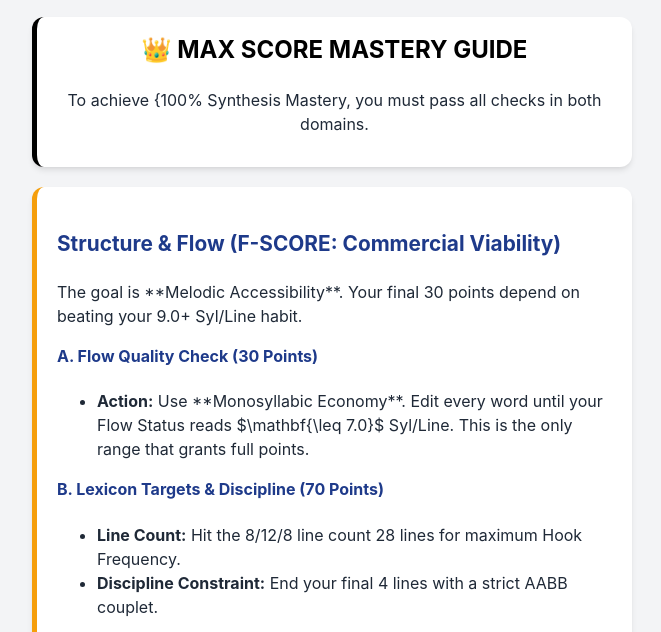
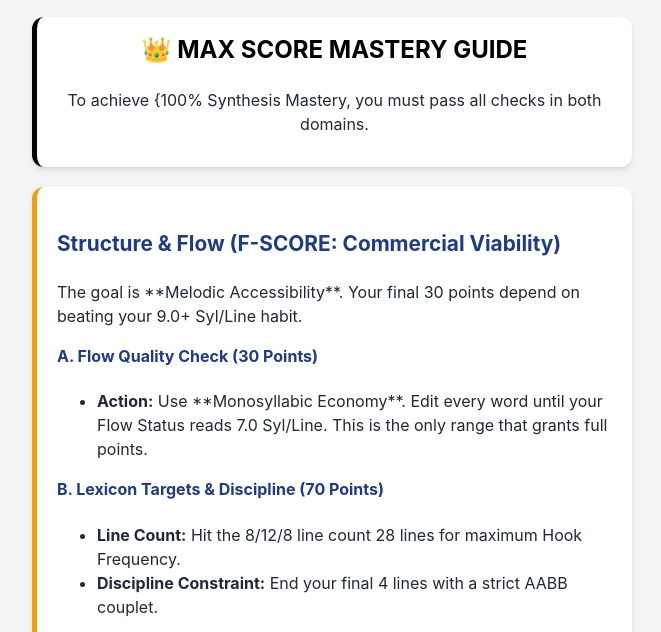
Before and after one commit to ubseoul/archangel, a plain HTML site: page index.html in a window 1280 px wide. Shown: the part 139-771 px from the top of the page, without its empty margins (308-969 px from the left). Drawn offline with Linux system fonts and the light colour scheme.

Commit message:
Update index.html

```diff
--- a/index.html
+++ b/index.html
@@ -67,7 +67,7 @@
 
                 <h4 style="color: var(--color-primary); margin-top: 10px;">A. Flow Quality Check (30 Points)</h4>
                 <ul>
-                    <li><strong>Action:</strong> Use **Monosyllabic Economy**. Edit every word until your Flow Status reads $\mathbf{\leq 7.0}$ Syl/Line. This is the only range that grants full points.</li>
+                    <li><strong>Action:</strong> Use **Monosyllabic Economy**. Edit every word until your Flow Status reads 7.0 Syl/Line. This is the only range that grants full points.</li>
                 </ul>
 
                 <h4 style="color: var(--color-primary); margin-top: 10px;">B. Lexicon Targets & Discipline (70 Points)</h4>
```
